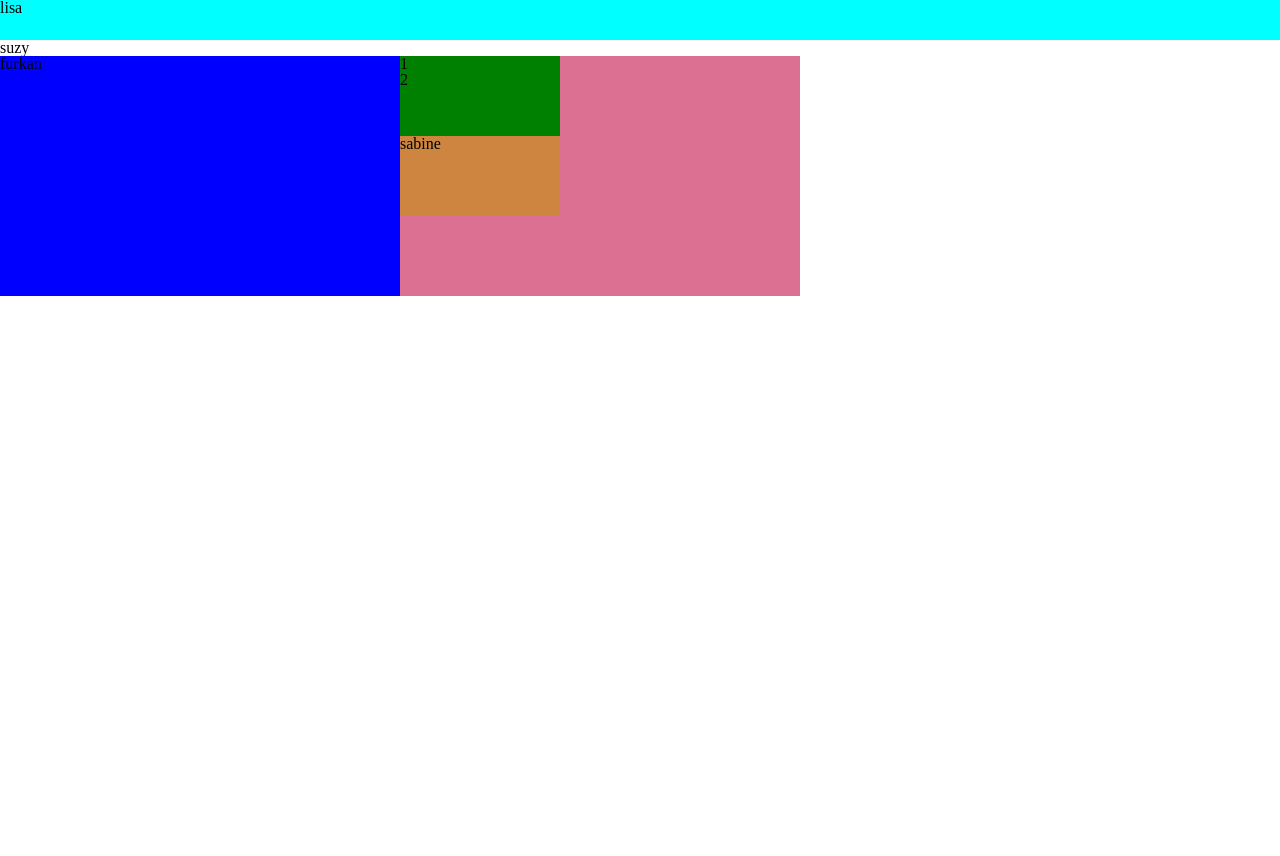
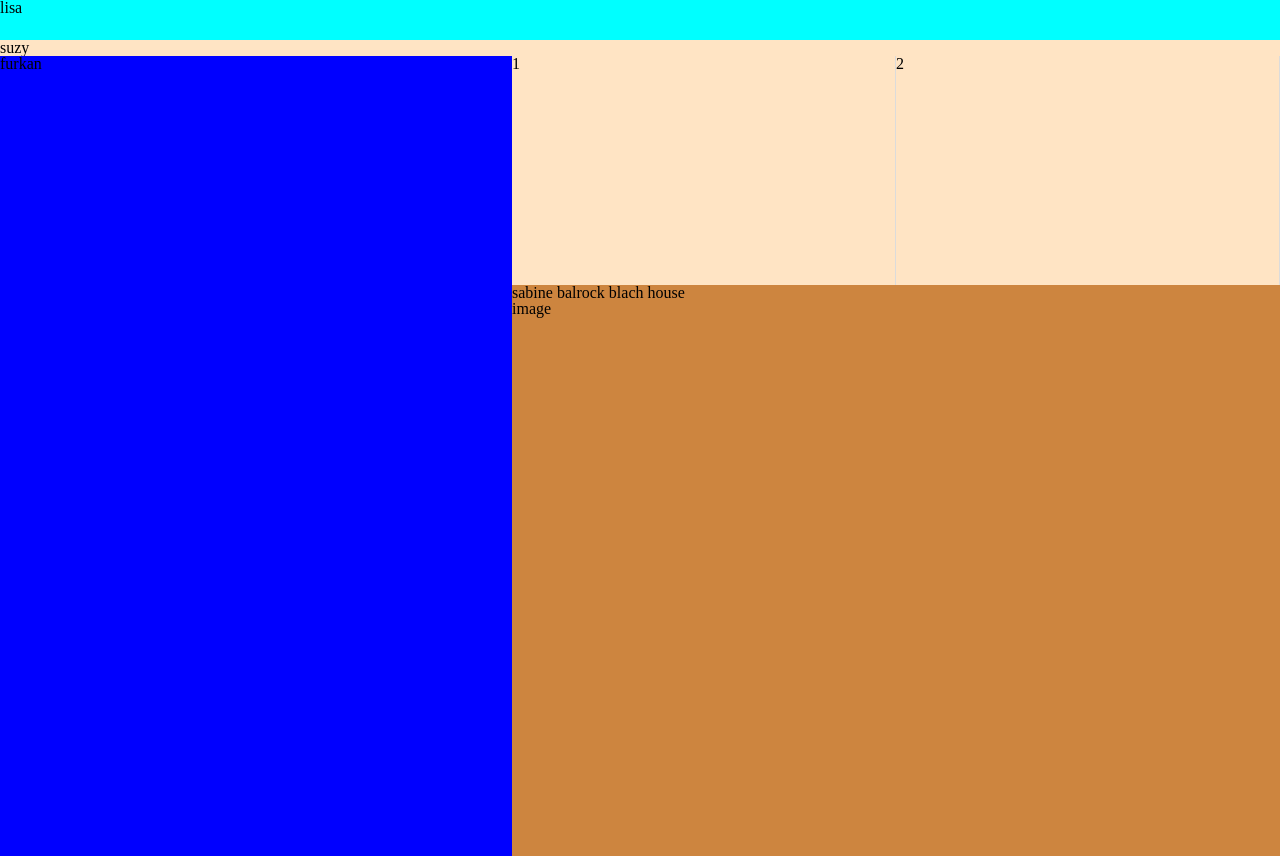
Before and after one commit to devhausleipzigacademy/Stephfurksuz, a plain HTML site: page index.html in a window 1280 px wide. Before the commit the page ends 800 px from the top, so only its background shows below. Drawn offline with Linux system fonts and the light colour scheme.

Commit message:
finished box-top-right

```diff
--- a/index.html
+++ b/index.html
@@ -22,12 +22,13 @@
 
 			<div id="box-right">
 				<div id="top-right">
-					<div id="top-right-one">1</div>
-					<div id="top-right-two">2</div>
+					<div id="top-right-one" class="border-line">1</div>
+					<div id="top-right-two" class="border-line">2</div>
 				</div>
 				<!-- top right should have two divs empty stephan-->
 				<div id="bottom-right">
-					sabine
+					sabine balrock blach house <br />
+					image
 					<!-- botttom right should have two boxes one with image and one with text sabine -->
 				</div>
 			</div>
--- a/style.css
+++ b/style.css
@@ -1,3 +1,14 @@
+/* to do:
+- body needs a margin left and right
+- sabine's image needs to be slightly bigger than its container on the left side (zoom in on original image to see what I mean)
+- move nav down from its original position
+- position relative should do most of the work
+*/
+
+body {
+	background-color: bisque;
+}
+
 nav {
 	width: 100%;
 	height: 5vh;
@@ -9,30 +20,42 @@ title {
 
 main {
 	display: flex;
+	height: 100vh;
+}
+
+.border-line {
+	border-right: 0.5px solid rgb(219, 219, 219);
+	z-index: -1;
 }
 
 #box-left {
-	height: 30vh;
-	width: 50vh;
+	width: 40%;
 	background-color: blue;
 }
 
 #box-right {
 	display: flex;
 	flex-direction: column;
-	height: 30vh;
-	width: 50vh;
-	background-color: palevioletred;
+	width: 60%;
 }
 
 #top-right {
-	height: 10vh;
-	width: 20vh;
-	background-color: green;
+	display: flex;
+	justify-content: space-between;
+	height: 40%;
+	width: 100%;
+}
+
+#top-right-one {
+	flex-grow: 1;
+}
+
+#top-right-two {
+	flex-grow: 1;
 }
 
 #bottom-right {
-	height: 10vh;
-	width: 20vh;
+	height: 100%;
+	width: 100%;
 	background-color: peru;
 }
```
